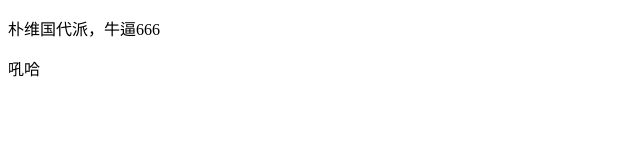
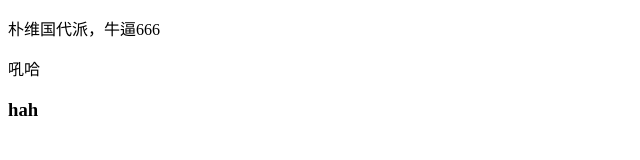
Before and after one commit to jiaokaihang/nbclass, a plain HTML site: page index.html in a window 1280 px wide. Shown: the full height of the page, 0-640 px from the left. Drawn offline with Linux system fonts and the light colour scheme.

Commit message:
update index.html h3

```diff
--- a/index.html
+++ b/index.html
@@ -9,5 +9,6 @@
 <body>
     <p>朴维国代派，牛逼666</p>
     <div>吼哈</div>
+    <h3>hah </h3>
 </body>
 </html>
```
